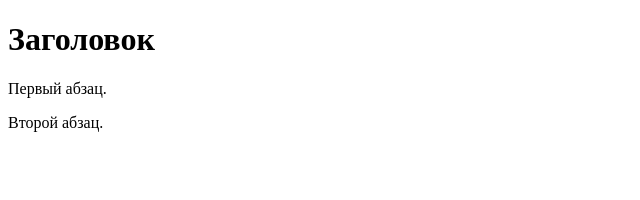
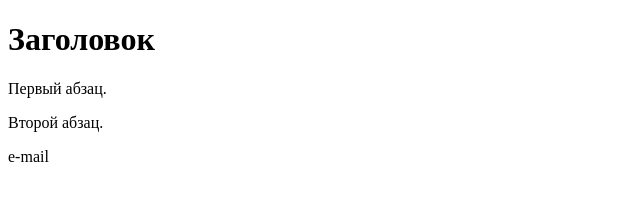
Before and after one commit to MarySGP/spetial-app-project, a plain HTML site: page index.html in a window 1280 px wide. Shown: the full height of the page, 0-640 px from the left. Drawn offline with Linux system fonts and the light colour scheme.

Commit message:
add e-mail

```diff
--- a/index.html
+++ b/index.html
@@ -9,5 +9,6 @@
   <!-- Комментарий -->
   <p>Первый абзац.</p>
   <p>Второй абзац.</p>
+  <p>e-mail </p>
  </body>
 </html>
```
